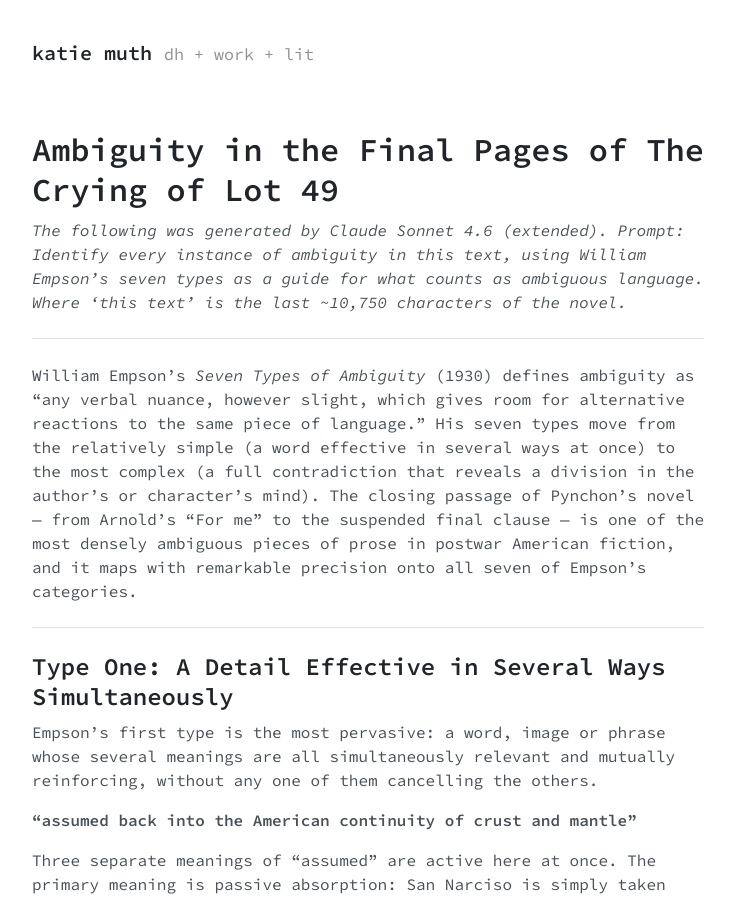
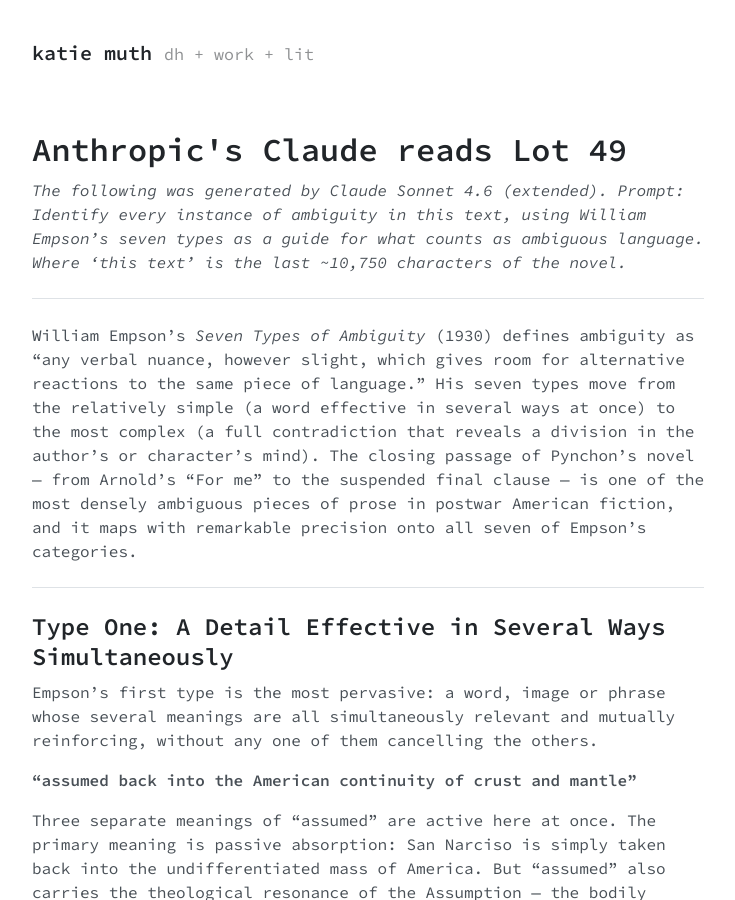
Before and after one commit to krmuth/krmuth.github.io, a Jekyll site: the page built from lot49_empson_analysis.md, in a window 1280 px wide and 900 px high. Shown: the whole window, without its empty margins (272-1007 px from the left). Built offline with Jekyll 4.4.1, drawn with Linux system fonts in a browser that asks for light colours.

Commit message:
Update lot49_empson_analysis.md

```diff
--- a/lot49_empson_analysis.md
+++ b/lot49_empson_analysis.md
@@ -1,6 +1,6 @@
 ---
 layout: page
-title: Ambiguity in the Final Pages of The Crying of Lot 49
+title: Anthropic's Claude reads Lot 49
 ---
 
 *The following was generated by Claude Sonnet 4.6 (extended). Prompt: Identify every instance of ambiguity in this text, using William Empson's seven types as a guide for what counts as ambiguous language. Where 'this text' is the last ~10,750 characters of the novel.*
```
